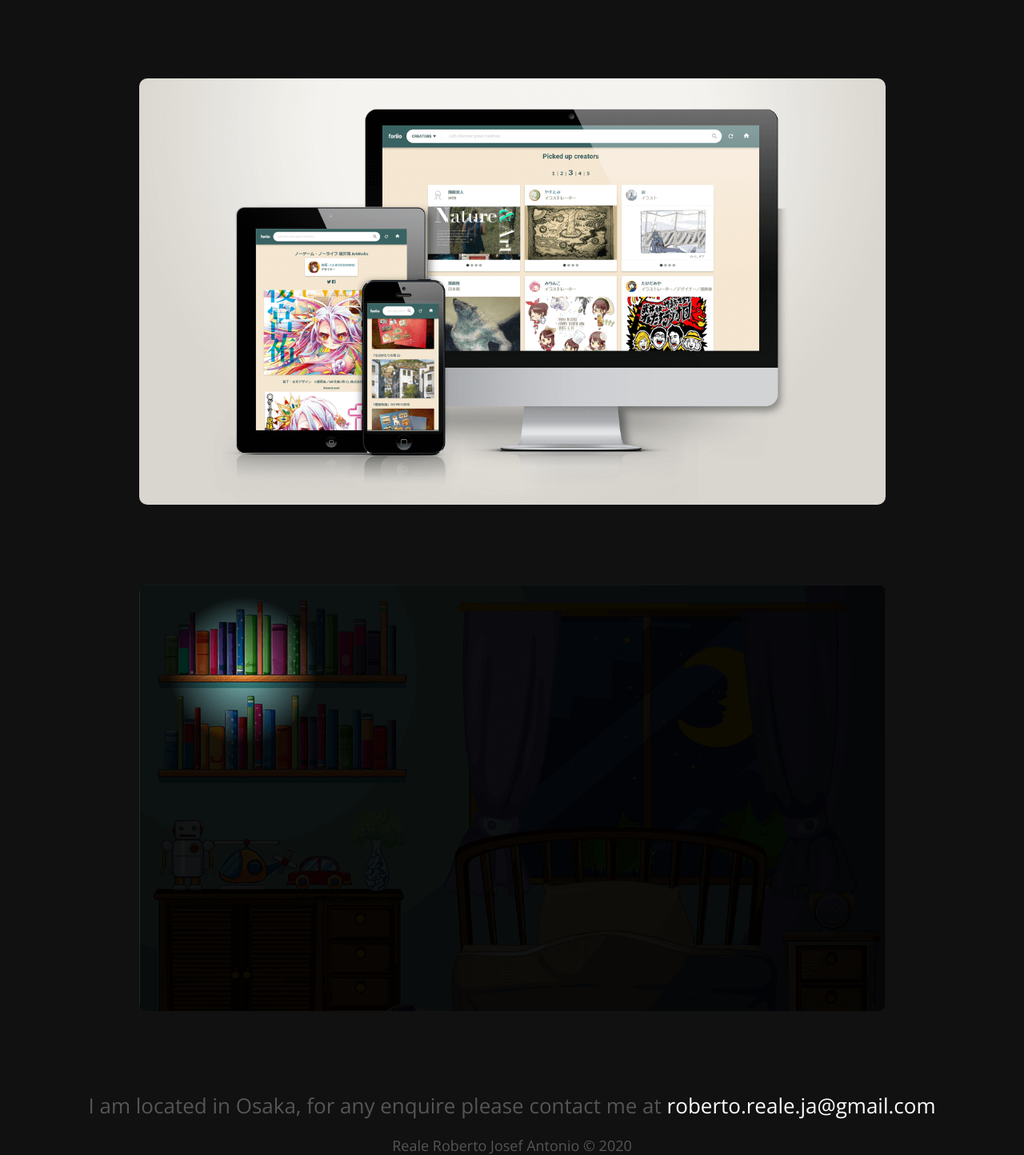
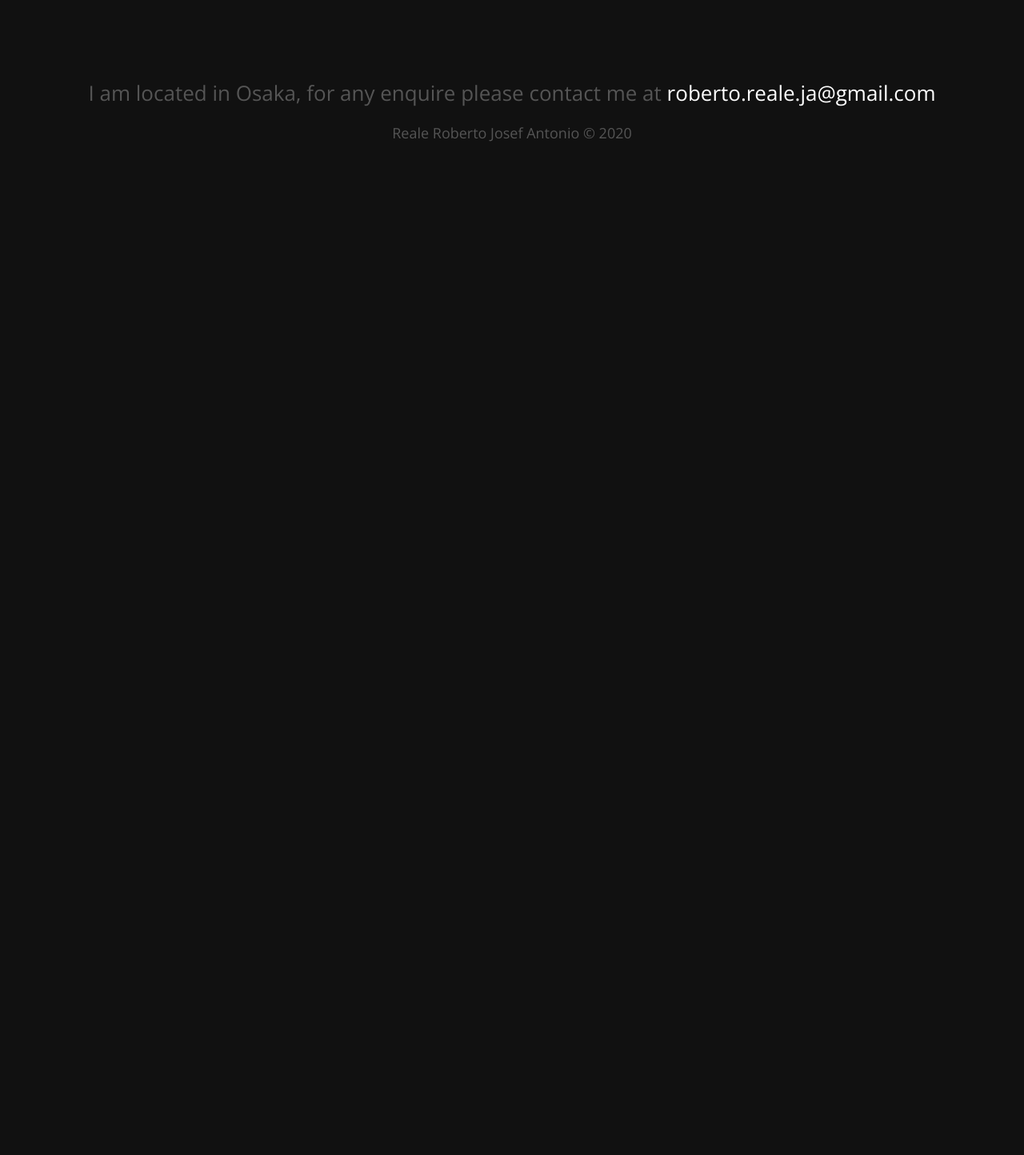
Before and after one commit to sickdyd/sickdyd.github.io, a React (Create React App) app: page / in a window 1280 px wide. Shown: the part 3274-4718 px from the top of the page at 80% size. After the commit the page ends 3472 px from the top, so only its background shows below. Built offline with nearby package versions, Linux system fonts and the light colour scheme.

Commit message:
Update projects and npm

```diff
--- a/src/sections/Projects.js
+++ b/src/sections/Projects.js
@@ -38,25 +38,6 @@ export default () => {
         gh={'https://github.com/sickdyd/console'}
         demo={'https://sickdyd.github.io/console/'}
       />
-      <ProjectPreview
-        name={'Portfolio portal'}
-        description={
-          'Completed in about 15 hours. The mockup of a website that shows users, works and single projects.'
-        }
-        image={'react-api-challenge'}
-        gh={'https://github.com/sickdyd/react-api-challenge'}
-        demo={'https://sickdyd.github.io/react-api-challenge/'}
-      />
-      <ProjectPreview
-        name={'React Flashlight'}
-        description={
-          'A project done for fun. A component that allows to add a flashlight effect to one or more elements.'
-        }
-        image={'react-flashlight'}
-        gh={'https://github.com/sickdyd/react-flashlight'}
-        npm={'https://www.npmjs.com/package/react-flashlight'}
-        demo={'https://sickdyd.github.io/react-flashlight-demo/'}
-      />
     </Section>
   )
 }
```
Also changed, not shown: 1 other file (tests, documents, lock files or other folders).
